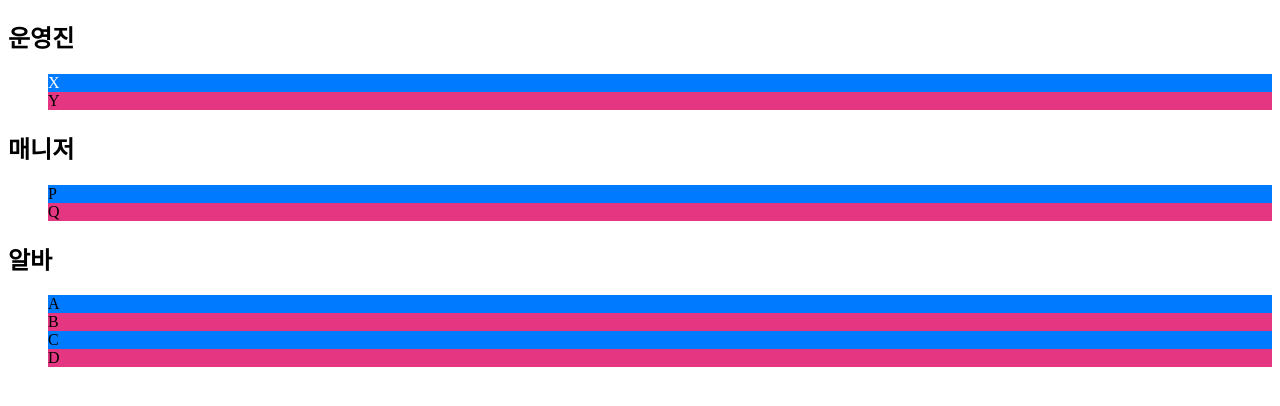
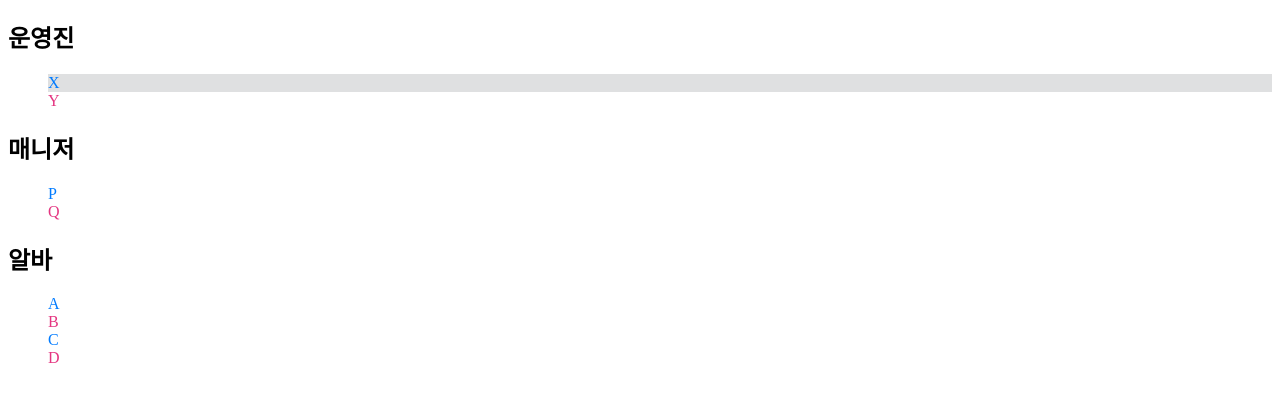
Before and after one commit to haeunNoh06/study-HTML-CSS.lecture, a plain HTML site: page C-html/index3.html in a window 1280 px wide. Shown: the part 70-476 px from the top of the page. Drawn offline with Linux system fonts and the light colour scheme.

```diff
--- a/C-html/index3.html
+++ b/C-html/index3.html
@@ -9,7 +9,7 @@
         CSS 파일 연결
         <link rel="stylesheet" href="파일명"/>
     -->
-    <link rel="stylesheet" href="b.css" />
+    <link rel="stylesheet" href="a.css" />
 </head>
 <body>
     <h1>별다방 카페</h1>
```
